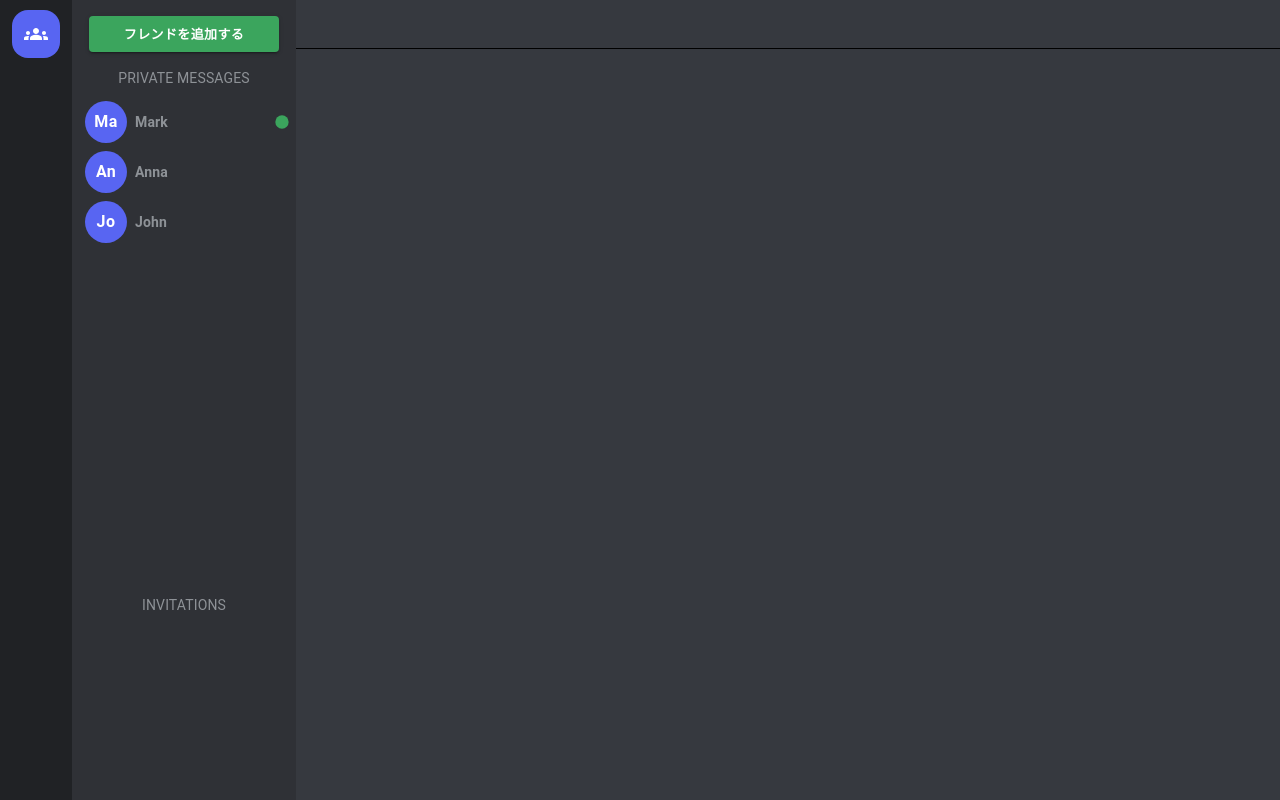
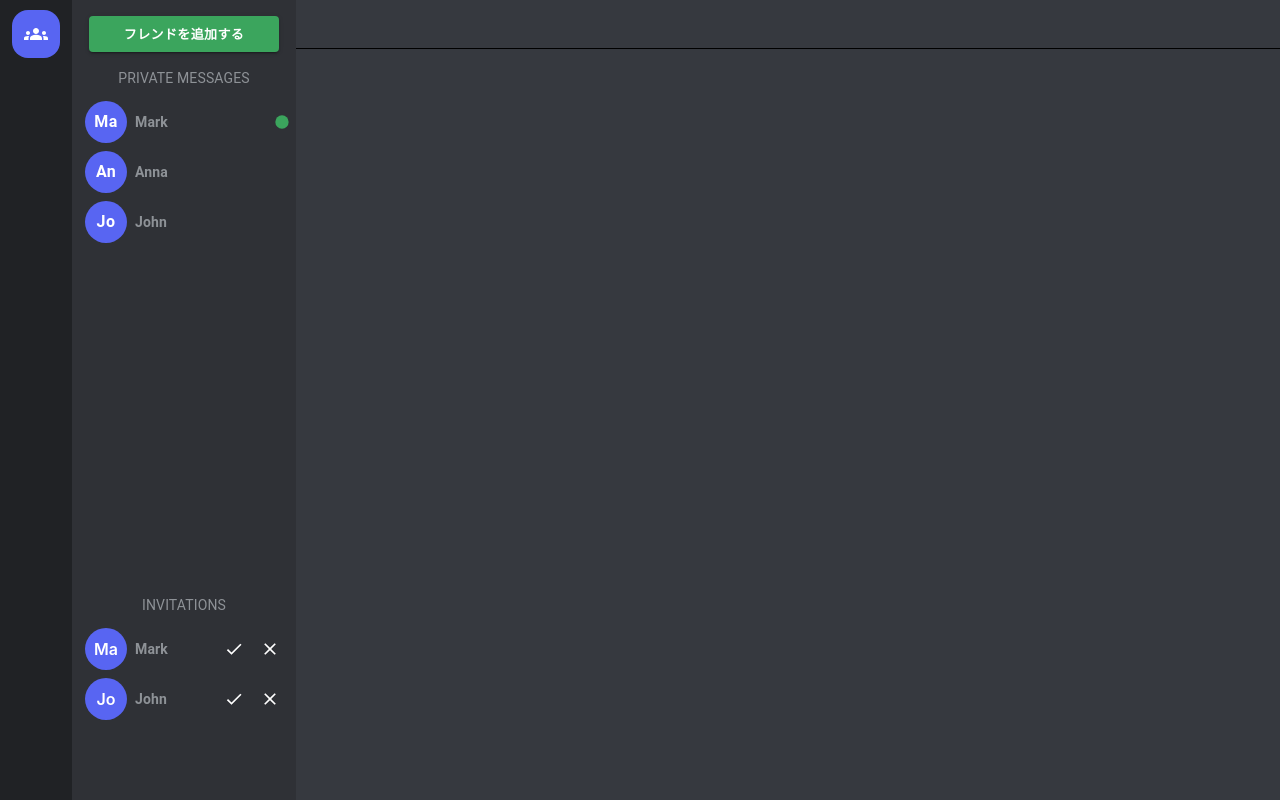
Before and after one commit to daichi-sato-design/discodeClone-frontend, a React (Create React App) app: page /dashboard in a window 1280 px wide. Built offline with nearby package versions, Linux system fonts and the light colour scheme.

Commit message:
招待待ちのフレンド一覧を作成

```diff
--- a/src/Dashboard/FriendsSideBar/FriendsList/FriendsListItem.js
+++ b/src/Dashboard/FriendsSideBar/FriendsList/FriendsListItem.js
@@ -1,6 +1,5 @@
 import React from 'react';
-import Button from '@mui/material/Button';
-import Typography from '@mui/material/Typography';
+import { Button, Typography } from '@mui/material';
 import Avatar from '../../../shared/components/Avatar';
 import OnlineIndicator from './OnlineIndicator';
 
@@ -17,6 +16,8 @@
         textTransform: 'none',
         color: '#000',
         position: 'relative',
+        borderRadius: 0,
+        boxSizing: 'border-box',
       }}
     >
       <Avatar username={username} large={false} />
--- a/src/Dashboard/FriendsSideBar/FriendsList/OnlineIndicator.js
+++ b/src/Dashboard/FriendsSideBar/FriendsList/OnlineIndicator.js
@@ -1,5 +1,5 @@
 import React from 'react';
-import Box from '@mui/material/Box';
+import { Box } from '@mui/material';
 import FiberManualRecordIcon from '@mui/icons-material/FiberManualRecord';
 
 const OnlineIndicator = () => {
--- /dev/null
+++ b/src/Dashboard/FriendsSideBar/PendingInvitationsList/InvitationDecisionButtons.js
@@ -0,0 +1,31 @@
+import React from 'react';
+import { Box, IconButton } from '@mui/material';
+import CheckIcon from '@mui/icons-material/Check';
+import ClearIcon from '@mui/icons-material/Clear';
+
+const InvitationDecisionButtons = ({
+  disabled,
+  acceptInvitationHandler,
+  rejectInvitationHandler,
+}) => {
+  return (
+    <Box sx={{ display: 'flex' }}>
+      <IconButton
+        style={{ color: '#FFF' }}
+        disabled={disabled}
+        onClick={acceptInvitationHandler}
+      >
+        <CheckIcon sx={{ width: '20px', height: '20px' }} />
+      </IconButton>
+      <IconButton
+        style={{ color: '#FFF' }}
+        disabled={disabled}
+        onClick={rejectInvitationHandler}
+      >
+        <ClearIcon sx={{ width: '20px', height: '20px' }} />
+      </IconButton>
+    </Box>
+  );
+};
+
+export default InvitationDecisionButtons;
--- a/src/Dashboard/FriendsSideBar/PendingInvitationsList/PendingInvitationsList.js
+++ b/src/Dashboard/FriendsSideBar/PendingInvitationsList/PendingInvitationsList.js
@@ -1,5 +1,23 @@
 import React from 'react';
 import { styled } from '@mui/system';
+import PendingInvitationsListItem from './PendingInvitationsListItem';
+
+const DUMMY_INVITATIONS = [
+  {
+    _id: '1',
+    senderId: {
+      username: 'Mark',
+      mail: 'Mark@dummy.com',
+    },
+  },
+  {
+    _id: '2',
+    senderId: {
+      username: 'John',
+      mail: 'John@dummy.com',
+    },
+  },
+];
 
 const MainContainer = styled('div')({
   width: '100%',
@@ -11,7 +29,18 @@
 });
 
 const PendingInvitationsList = () => {
-  return <MainContainer></MainContainer>;
+  return (
+    <MainContainer>
+      {DUMMY_INVITATIONS.map((invitation) => (
+        <PendingInvitationsListItem
+          key={invitation._id}
+          id={invitation._id}
+          username={invitation.senderId.username}
+          mail={invitation.senderId.mail}
+        />
+      ))}
+    </MainContainer>
+  );
 };
 
 export default PendingInvitationsList;
--- /dev/null
+++ b/src/Dashboard/FriendsSideBar/PendingInvitationsList/PendingInvitationsListItem.js
@@ -0,0 +1,60 @@
+import React, { useState } from 'react';
+import { Tooltip, Box, Typography } from '@mui/material';
+import Avatar from '../../../shared/components/Avatar';
+import InvitationDecisionButtons from './InvitationDecisionButtons';
+
+const PendingInvitationsListItem = ({
+  id,
+  username,
+  mail,
+  acceptFriendInvitation = () => {},
+  rejectFriendInvitation = () => {},
+}) => {
+  const [buttonDisabled, setButtonDisabled] = useState(false);
+
+  const handleAcceptInvitation = () => {
+    acceptFriendInvitation({ id });
+    setButtonDisabled(true);
+  };
+  const handleRejectInvitation = () => {
+    rejectFriendInvitation({ id });
+    setButtonDisabled(false);
+  };
+
+  return (
+    <Tooltip title={mail}>
+      <div style={{ width: '100%' }}>
+        <Box
+          sx={{
+            width: '100%',
+            padding: '4px 8px',
+            display: 'flex',
+            alignItems: 'center',
+            justifyContent: 'space-between',
+            boxSizing: 'border-box',
+          }}
+        >
+          <Avatar username={username} />
+          <Typography
+            sx={{
+              marginLeft: '8px',
+              fontSize: '14px',
+              fontWeight: '600',
+              color: '#8E9297',
+              flexGrow: 1,
+            }}
+          >
+            {username}
+          </Typography>
+          <InvitationDecisionButtons
+            disabled={buttonDisabled}
+            acceptInvitationHandler={handleAcceptInvitation}
+            rejectInvitationHandler={handleRejectInvitation}
+          />
+        </Box>
+      </div>
+    </Tooltip>
+  );
+};
+
+export default PendingInvitationsListItem;
--- a/src/Dashboard/SideBar/MainPageButton.js
+++ b/src/Dashboard/SideBar/MainPageButton.js
@@ -1,5 +1,5 @@
 import React from 'react';
-import Button from '@mui/material/Button';
+import { Button } from '@mui/material';
 import GroupsIcon from '@mui/icons-material/Groups';
 
 const MainPageButton = () => {
--- a/src/shared/components/AlertNotification.js
+++ b/src/shared/components/AlertNotification.js
@@ -1,6 +1,5 @@
 import React from 'react';
-import Alert from '@mui/material/Alert';
-import Snackbar from '@mui/material/Snackbar';
+import { Alert, Snackbar } from '@mui/material';
 import { connect } from 'react-redux';
 import { getActions } from '../../store/actions/alertActions';
 
--- a/src/shared/components/AuthBox.js
+++ b/src/shared/components/AuthBox.js
@@ -1,5 +1,5 @@
 import React from 'react';
-import Box from '@mui/material/Box';
+import { Box } from '@mui/material';
 import { styled } from '@mui/system';
 
 const BoxWrapper = styled('div')({
--- a/src/shared/components/CustomPrimaryButton.js
+++ b/src/shared/components/CustomPrimaryButton.js
@@ -1,5 +1,5 @@
 import React from 'react';
-import Button from '@mui/material/Button';
+import { Button } from '@mui/material';
 
 const CustomPrimaryBottom = (props) => {
   const { label, additionalStyles, disabled, onClick } = props;
```
